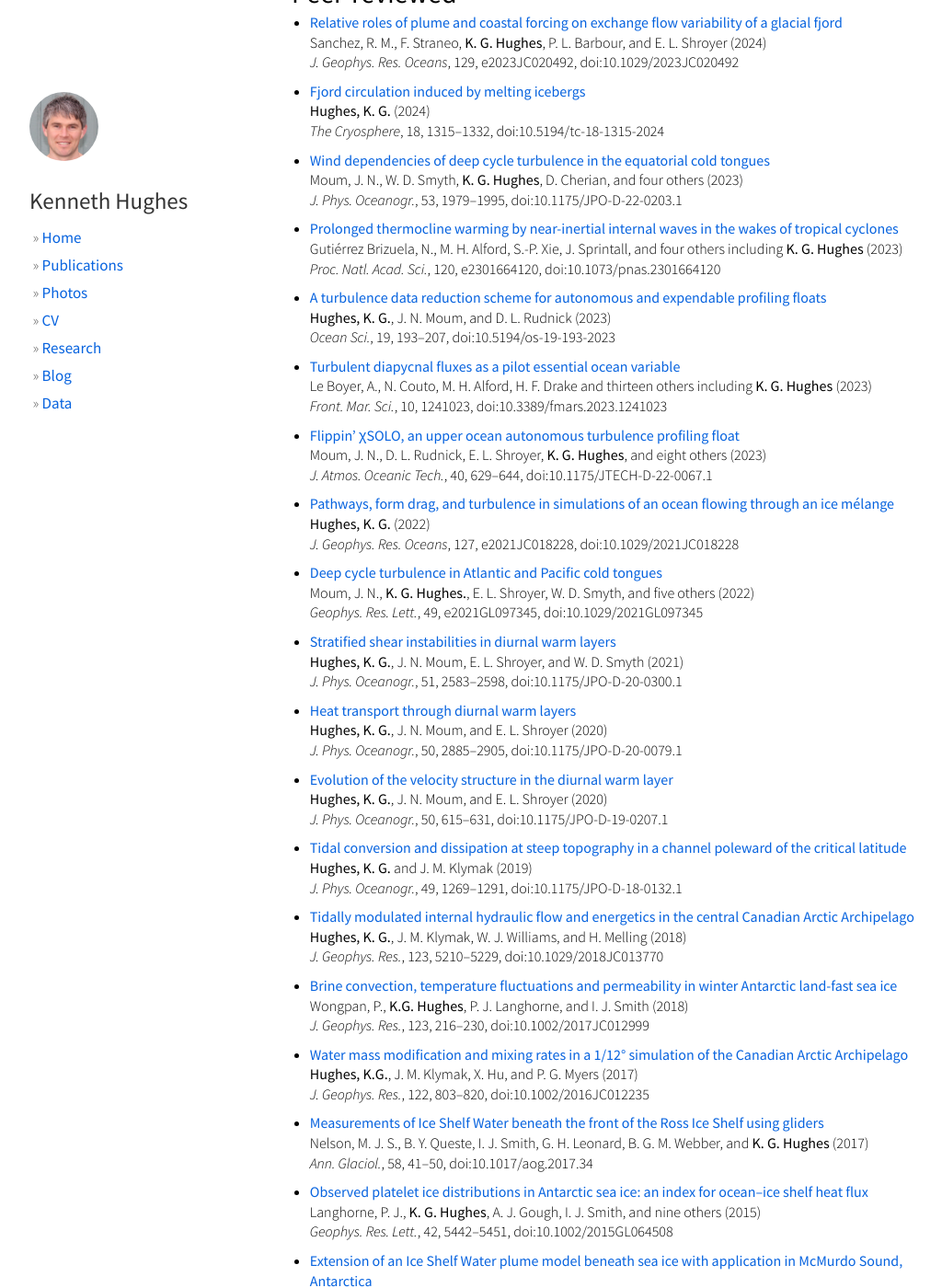
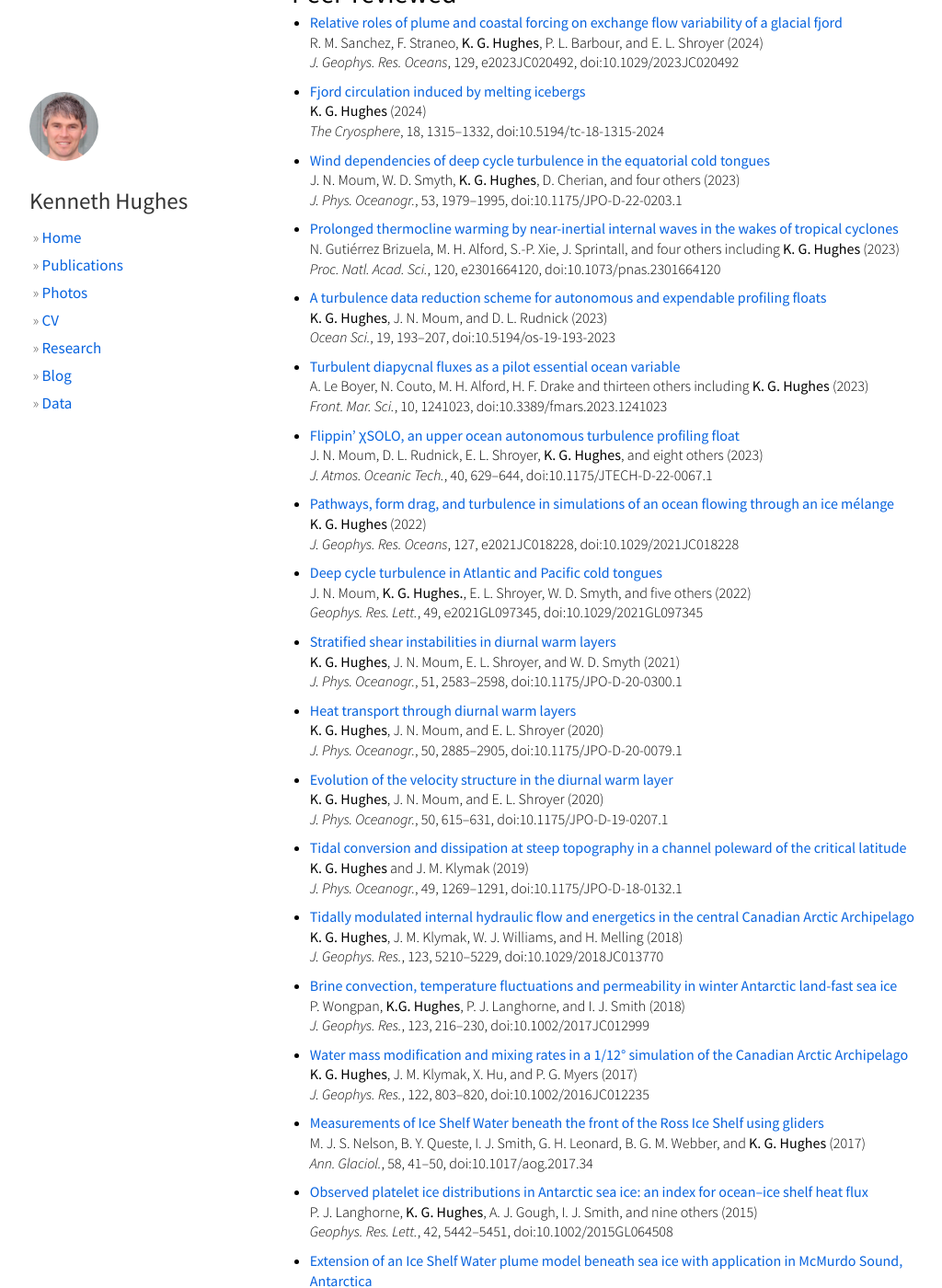
Before and after one commit to hugke729/hugke729.github.io, a Jekyll site: the page built from publications/index.md, in a window 1280 px wide and 1400 px high, scrolled down 275 px. Shown: the whole window at 92% size, without its empty margins (53-1077 px from the left). Built offline with Jekyll 4.4.1, drawn with Linux system fonts in a browser that asks for light colours; nearby versions of some CDN libraries; some of the changed text lies outside the part shown.

Commit message:
Update formatting

```diff
--- a/publications/index.md
+++ b/publications/index.md
@@ -18,97 +18,97 @@ Submitted to *J. Geophys. Res. Oceans*
 ## Peer-reviewed
 
 * [Relative roles of plume and coastal forcing on exchange flow variability of a glacial fjord][pr21]
-Sanchez, R. M., F. Straneo, __K. G. Hughes__, P. L. Barbour, and E. L. Shroyer (2024)
+R. M. Sanchez, F. Straneo, __K. G. Hughes__, P. L. Barbour, and E. L. Shroyer (2024)
 *J. Geophys. Res. Oceans*, 129, e2023JC020492, doi:10.1029/2023JC020492
 
 * [Fjord circulation induced by melting icebergs][pr20]
-__Hughes, K. G.__ (2024)
+__K. G. Hughes__ (2024)
 *The Cryosphere*, 18, 1315–1332, doi:10.5194/tc-18-1315-2024
 
 * [Wind dependencies of deep cycle turbulence in the equatorial cold tongues][pr17]
-Moum, J. N., W. D. Smyth, __K. G. Hughes__, D. Cherian, and four others (2023)
+J. N. Moum, W. D. Smyth, __K. G. Hughes__, D. Cherian, and four others (2023)
 *J. Phys. Oceanogr.*, 53, 1979–1995, doi:10.1175/JPO-D-22-0203.1
 
 * [Prolonged thermocline warming by near-inertial internal waves in the wakes of tropical cyclones][pr18]
-Gutiérrez Brizuela, N., M. H. Alford, S.-P. Xie, J. Sprintall, and four others including __K. G. Hughes__ (2023)
+N. Gutiérrez Brizuela, M. H. Alford, S.-P. Xie, J. Sprintall, and four others including __K. G. Hughes__ (2023)
 *Proc. Natl. Acad. Sci.*, 120, e2301664120, doi:10.1073/pnas.2301664120
 
 * [A turbulence data reduction scheme for autonomous and expendable profiling floats][pr15]
-__Hughes, K. G.__, J. N. Moum, and D. L. Rudnick (2023)
+__K. G. Hughes__, J. N. Moum, and D. L. Rudnick (2023)
 *Ocean Sci.*, 19, 193–207, doi:10.5194/os-19-193-2023
 
 * [Turbulent diapycnal fluxes as a pilot essential ocean variable][pr19]
-Le Boyer, A., N. Couto, M. H. Alford, H. F. Drake and thirteen others including __K. G. Hughes__ (2023)
+A. Le Boyer, N. Couto, M. H. Alford, H. F. Drake and thirteen others including __K. G. Hughes__ (2023)
 *Front. Mar. Sci.*, 10, 1241023, doi:10.3389/fmars.2023.1241023
 
 * [Flippin' χSOLO, an upper ocean autonomous turbulence profiling float][pr16]
-Moum, J. N., D. L. Rudnick, E. L. Shroyer, __K. G. Hughes__, and eight others (2023)
+J. N. Moum, D. L. Rudnick, E. L. Shroyer, __K. G. Hughes__, and eight others (2023)
 *J. Atmos. Oceanic Tech.*, 40, 629–644, doi:10.1175/JTECH-D-22-0067.1
 
 * [Pathways, form drag, and turbulence in simulations of an ocean flowing through an ice mélange][pr14]
-__Hughes, K. G.__ (2022)
+__K. G. Hughes__ (2022)
 *J. Geophys. Res. Oceans*, 127, e2021JC018228, doi:10.1029/2021JC018228
 
 * [Deep cycle turbulence in Atlantic and Pacific cold tongues][pr13]
-Moum, J. N., __K. G. Hughes.__, E. L. Shroyer, W. D. Smyth, and five others (2022)
+J. N. Moum, __K. G. Hughes.__, E. L. Shroyer, W. D. Smyth, and five others (2022)
 *Geophys. Res. Lett.*, 49, e2021GL097345, doi:10.1029/2021GL097345
 
 * [Stratified shear instabilities in diurnal warm layers][pr12]
-__Hughes, K. G.__, J. N. Moum, E. L. Shroyer, and W. D. Smyth (2021)
+__K. G. Hughes__, J. N. Moum, E. L. Shroyer, and W. D. Smyth (2021)
 *J. Phys. Oceanogr.*, 51, 2583–2598, doi:10.1175/JPO-D-20-0300.1
 
 * [Heat transport through diurnal warm layers][pr11]
-__Hughes, K. G.__, J. N. Moum, and E. L. Shroyer (2020)
+__K. G. Hughes__, J. N. Moum, and E. L. Shroyer (2020)
 *J. Phys. Oceanogr.*, 50, 2885–2905, doi:10.1175/JPO-D-20-0079.1
 
 * [Evolution of the velocity structure in the diurnal warm layer][pr10]
-__Hughes, K. G.__, J. N. Moum, and E. L. Shroyer (2020)
+__K. G. Hughes__, J. N. Moum, and E. L. Shroyer (2020)
 *J. Phys. Oceanogr.*, 50, 615–631, doi:10.1175/JPO-D-19-0207.1
 
 * [Tidal conversion and dissipation at steep topography in a channel poleward of the critical latitude][pr9]
-__Hughes, K. G.__ and J. M. Klymak (2019)
+__K. G. Hughes__ and J. M. Klymak (2019)
 *J. Phys. Oceanogr.*, 49, 1269–1291, doi:10.1175/JPO-D-18-0132.1
 
 * [Tidally modulated internal hydraulic flow and energetics in the central Canadian Arctic Archipelago][pr8]
-__Hughes, K. G.__, J. M. Klymak, W. J. Williams, and H. Melling (2018)
+__K. G. Hughes__, J. M. Klymak, W. J. Williams, and H. Melling (2018)
 *J. Geophys. Res.*, 123, 5210–5229, doi:10.1029/2018JC013770
 
 * [Brine convection, temperature fluctuations and permeability in winter Antarctic land-fast sea ice][pr7]
-Wongpan, P., __K.G. Hughes__, P. J. Langhorne, and I. J. Smith (2018)
+P. Wongpan, __K.G. Hughes__, P. J. Langhorne, and I. J. Smith (2018)
 *J. Geophys. Res.*, 123, 216–230, doi:10.1002/2017JC012999
 
 * [Water mass modification and mixing rates in a 1/12° simulation of the Canadian Arctic Archipelago][pr5]
-__Hughes, K.G.__, J. M. Klymak, X. Hu, and P. G. Myers (2017)
+__K. G. Hughes__, J. M. Klymak, X. Hu, and P. G. Myers (2017)
 *J. Geophys. Res.*, 122, 803–820, doi:10.1002/2016JC012235
 
 * [Measurements of Ice Shelf Water beneath the front of the Ross Ice Shelf using gliders][pr6]
-Nelson, M. J. S., B. Y. Queste, I. J. Smith, G. H. Leonard, B. G. M. Webber, and __K. G. Hughes__ (2017)
+M. J. S. Nelson, B. Y. Queste, I. J. Smith, G. H. Leonard, B. G. M. Webber, and __K. G. Hughes__ (2017)
 *Ann. Glaciol.*, 58, 41–50, doi:10.1017/aog.2017.34
 
 * [Observed platelet ice distributions in Antarctic sea ice: an index for ocean–ice shelf heat flux][pr2]
-Langhorne, P. J., __K. G. Hughes__, A. J. Gough, I. J. Smith, and nine others (2015)
+P. J. Langhorne, __K. G. Hughes__, A. J. Gough, I. J. Smith, and nine others (2015)
 *Geophys. Res. Lett.*, 42, 5442–5451, doi:10.1002/2015GL064508
 
 * [Extension of an Ice Shelf Water plume model beneath sea ice with application in McMurdo Sound, Antarctica][pr4]
-__Hughes, K. G.__, P. J. Langhorne, G. H. Leonard, and C. L. Stevens (2014)
+__K. G. Hughes__, P. J. Langhorne, G. H. Leonard, and C. L. Stevens (2014)
 *J. Geophys. Res.*, 119, 8662–8687, doi:10.1002/2013JC009411
 
 * [Towards a process model for predicting potential anchor ice formation sites in coastal Antarctic waters][pr1]
-Leonard, G. H., S. M. Mager, A. G. Pauling, __K. G. Hughes__, and I. J. Smith (2014)
+G. H. Leonard, S. M. Mager, A. G. Pauling, __K. G. Hughes__, and I. J. Smith (2014)
 *J. Spat. Sci.*, 59, 297–312, doi:10.1080/14498596.2014.913271
 
 * [Estimates of the refreezing rate in an ice-shelf borehole][pr3]
-__Hughes, K. G.__, P. J. Langhorne, and M. J. M. Williams (2013)
+__K. G. Hughes__, P. J. Langhorne, and M. J. M. Williams (2013)
 *J. Glaciol.*, 59, 938–948, doi:10.3189/2013JoG12J117
 
 ## Conference proceedings
 
 * [Different approaches to onboard reduction of turbulence data: pros and cons][cp2]
-__Hughes, K. G.__ and J. N. Moum (2023)
+__K. G. Hughes__ and J. N. Moum (2023)
 In *Microstructure sensing from autonomous platforms*, 6-7
 
 * [Crystal orientation in ice frozen from fresh and brackish water][cp1]
-Grothe, S., __K. G. Hughes__, and P. J. Langhorne (2014)
+S. Grothe, __K. G. Hughes__, and P. J. Langhorne (2014)
 In *Proceedings of the 22nd IAHR International Symposium on Ice*, 743–750, doi:10.13140/RG.2.1.4390.3206
 
 ## Theses
```
